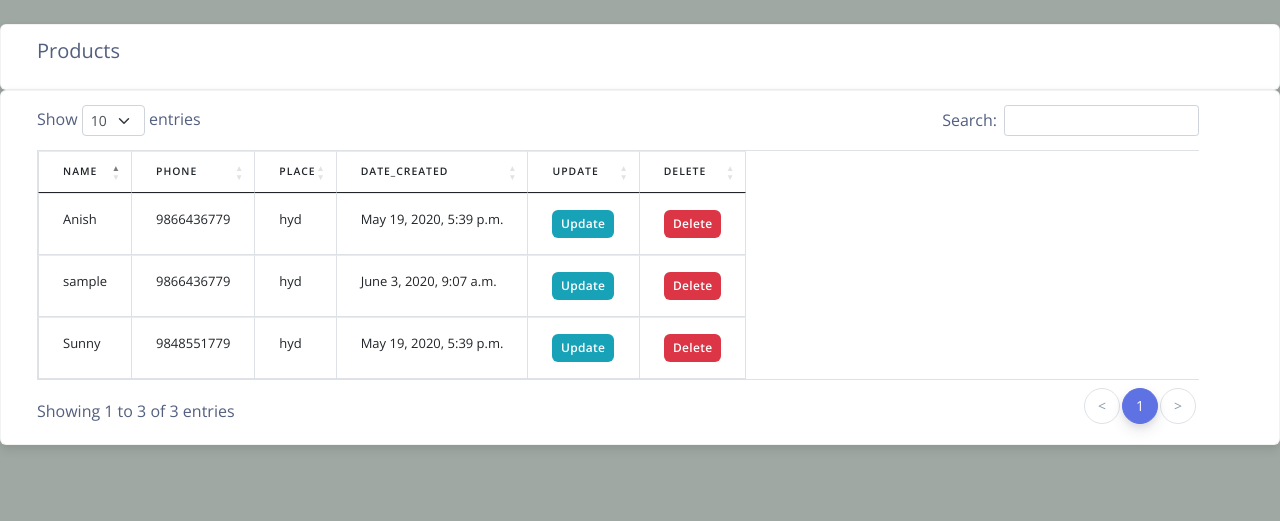
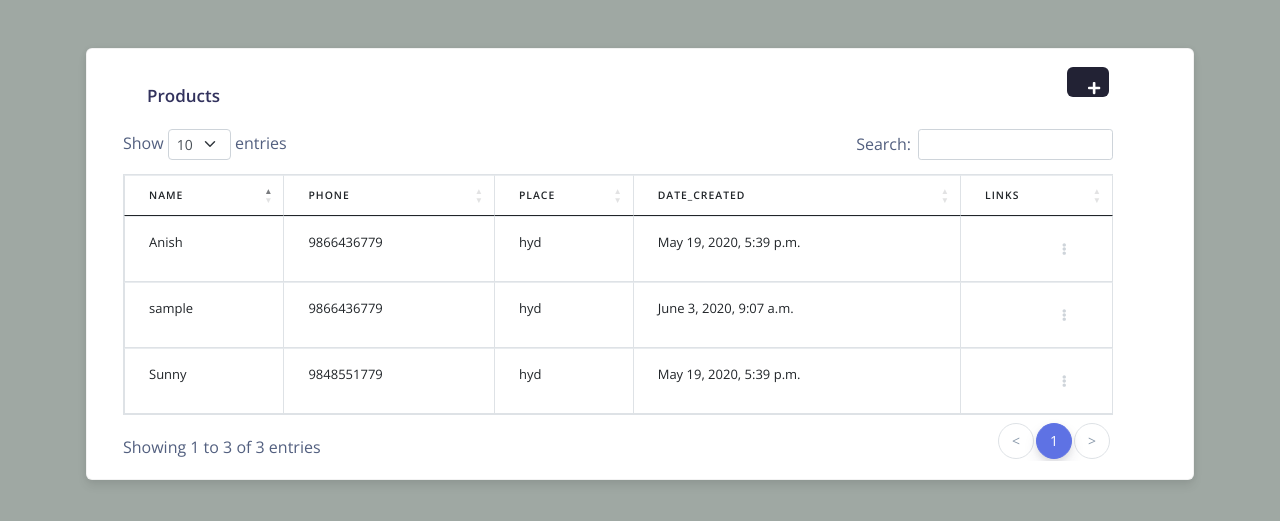
Before and after one commit to GA352491/django-deployment-bussiness-management, a Django app: page /customer_list/ in a window 1280 px wide. Shown: the part 56-577 px from the top of the page. Run offline with Django 3.2, Linux system fonts and the light colour scheme; a user stored in the database is signed in; data comes from the database, SQL or seed files in the repository; some libraries are stand-ins or nearby versions.

Commit message:
Merge branch 'master' of https://github.com/GA352491/django-deployment-bussiness-management # Please enter a commit message to explain why this merge is necessary, # especially if it merges an updated upstream into a topic branch. # # Lines starting with '#' will be ignored, and an empty message aborts # the commit.

```diff
--- a/sales/templates/customer list.html
+++ b/sales/templates/customer list.html
@@ -1,21 +1,34 @@
 {% extends 'base.html' %}
 {% block content %}
     <br>
+    <br>
+
+    <div class="container-md">
         <div class="row">
             <div class="col-md">
-            <div class="card card-body">
-                <h5>Products</h5>
+                <div class="card card-body card-responsive ">
+                    <div>
+                        <div class="card-header border-0" style="float: left;text-align: left">
+                            <h3 class="mb-0">Products</h3>
                         </div>
-            <div class="card card-body">
-                <table class="table table-bordered table-responsive table-sm example">
+                        <div style="float: right">
+                            <a class="btn btn-primary btn-circle btn-circle-sm m-1 " href="{% url 'create_cus' %}"
+                               style="float: right;background-color: #222234!important;">
+                                <i class="fas fa-plus"></i>
+                            </a>
+                        </div>
+                    </div>
+
+                    <div class="table-responsive">
+                        <table class="table table-bordered table-sm example">
                             <thead>
                             <tr>
                                 <th>name</th>
                                 <th>phone</th>
                                 <th>place</th>
                                 <th>date_created</th>
-                        <th>Update</th>
-                        <th>Delete</th>
+                                <th>links</th>
+
                             </tr>
                             </thead>
                             <tbody>
@@ -27,15 +40,31 @@
                                     <td>{{ data.phone }}</td>
                                     <td>{{ data.place }}</td>
                                     <td>{{ data.date_created }}</td>
-                            <td><a class="btn btn-sm btn-info" href="{% url 'updatecustomer' data.id %}">Update</a>
-                            </td>
-                            <td><a class="btn btn-sm btn-danger" href="{% url 'deletecustomer' data.id %}">Delete</a>
+                                    <td class="text-right">
+                                        <div class="dropdown">
+                                            <a class="btn btn-sm btn-icon-only text-light" href="#" role="button"
+                                               data-toggle="dropdown" aria-haspopup="true" aria-expanded="false">
+                                                <i class="fas fa-ellipsis-v"></i>
+                                            </a>
+                                            <div class="dropdown-menu dropdown-menu-right dropdown-menu-arrow">
+                                                <a class="dropdown-item "
+                                                   href="{% url 'customer' data.id %}">View</a>
+                                                <a class="dropdown-item "
+                                                   href="{% url 'updatecustomer' data.id %}">Update</a>
+                                                <a class="dropdown-item "
+                                                   href="{% url 'deletecustomer' data.id %}">Delete</a>
+
+                                            </div>
+                                        </div>
                                     </td>
                                 </tr>
                             {% endfor %}
                             </tbody>
 
                         </table>
+
+                    </div>
+                </div>
             </div>
         </div>
     </div>
```
Lines whose indentation alone changed are shown as unchanged.
